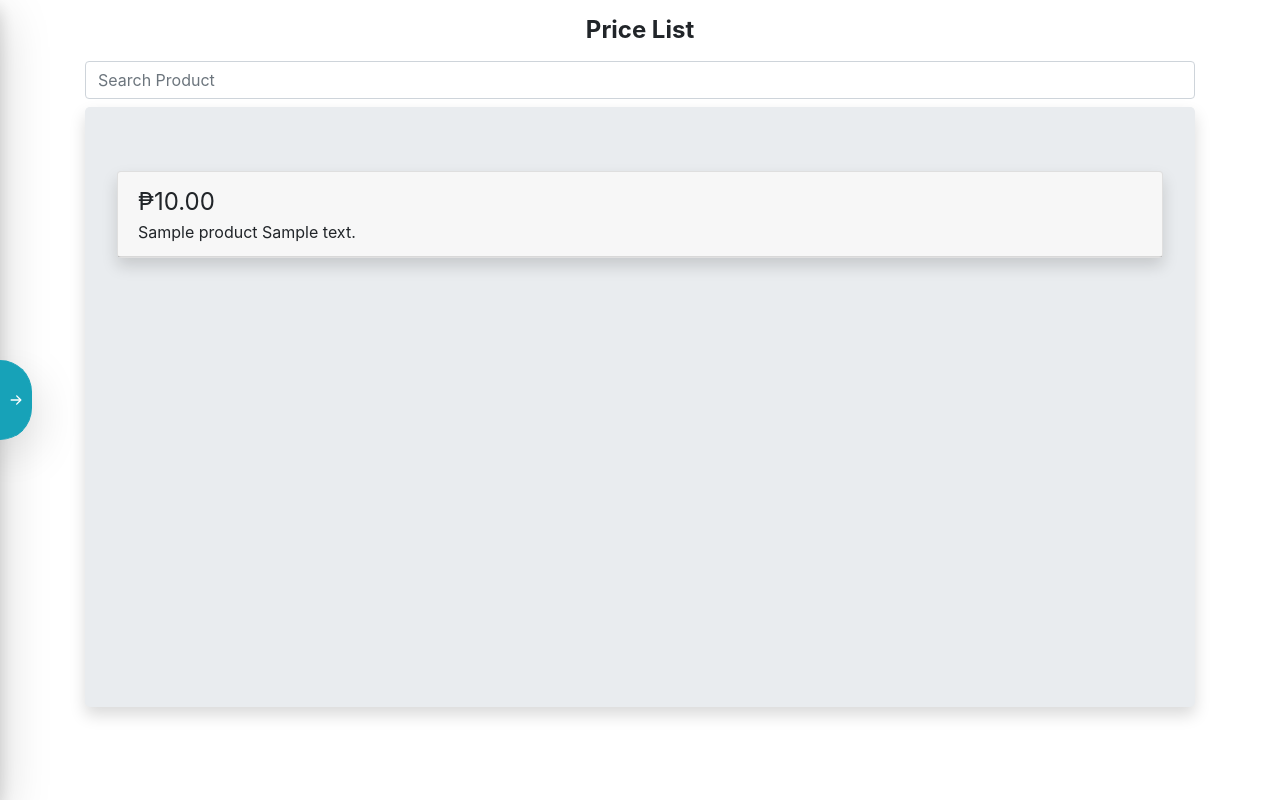
After one commit to nulldot0/CYJ-POS, a Django app: page /sub-product-page/ in a window 1280 px wide. The commit adds this page. Run offline with Django 3.2, Linux system fonts and the light colour scheme; tables that the repository leaves empty hold one stand-in row (values such as "Sample post"); some libraries are stand-ins or nearby versions.

Commit message:
did not commit for a long time on this.

```diff
--- a/POS/models.py
+++ b/POS/models.py
@@ -22,7 +22,7 @@ class Category(models.Model):
 		ordering = ['name']
 
 class Product(models.Model):
-	name = models.CharField(max_length=30, unique=True)
+	name = models.CharField(max_length=30)
 	category = models.ForeignKey(Category, on_delete=models.CASCADE, blank=True)
 
 	def __str__(self):
--- a/POS/static/POS/js/main.js
+++ b/POS/static/POS/js/main.js
@@ -1,5 +1,4 @@
 $(document).ready(function() {
-
 	$('#menu-btn').click(function() {
 		var btn = $(this)
 		if ($($(this).parent()).css('margin-left') == '0px') {
@@ -32,7 +31,7 @@ let formatNum = (num) => {
 			ret_num.push(num[i])
 		}
 
-		return (`-${ret_num.reverse().join('')}`)
+		return `-${ret_num.reverse().join('')}`
 	} else {
 		num = String(num).split('').reverse()
 		let ret_num = []
--- /dev/null
+++ b/POS/static/POS/js/sub_product_page.js
@@ -0,0 +1,11 @@
+$(document).ready(function() {
+	$.get('/get-sub-products/').done((data) => {
+		$('#subProductContainer').empty().html(data)
+	})
+
+	$('input[name="search"]').keyup(function() {
+		search($(this).val(), $('#subProductContainer'))
+	})
+
+
+})
--- a/POS/templates/POS/menu.html
+++ b/POS/templates/POS/menu.html
@@ -4,6 +4,7 @@
 	<div class="w-100 h-100 bg-white nav flex-column p-2 shadow-lg" id="settingMenu">
 		<a href="{% url 'handler-page' %}" class="nav-link btn btn-primary my-1">Home</a>
 		<a href="{% url 'product-page'%}" class="nav-link btn btn-primary my-1">Products</a>
+		<a href="{% url 'sub-product-page'%}" class="nav-link btn btn-primary my-1">Price List</a>
 	</div>
 	<img style="height: 5em; width: 2em; border-radius: 0 200px 200px 0; margin-right: -2em;" class="btn btn-info shadow-lg p-1" src="{% static 'POS/icons/arrow-right-short.svg'%}" id="menu-btn">
 </div>
--- a/POS/templates/POS/pay.html
+++ b/POS/templates/POS/pay.html
@@ -1,4 +1,4 @@
-<div class="bg-light m-0 m-n3 d-flex justify-content-center align-items-center flex-column" style="height: 100vh; width: 100vw">
+<div class="bg-light m-0 m-n3 d-flex justify-content-center align-items-center flex-column" style="height: 100vh">
 	<input type="hidden" name="payable">
 	<p class="mx-2 font-weight-bold badge badge-info py-2" style="font-size: 1.2em" id="total">Total: <span></span></p>
 	<div class="d-flex align-items-center"><span class="mr-2" style="font-size: 2em">₱</span>
--- a/POS/templates/POS/product_page_product_list.html
+++ b/POS/templates/POS/product_page_product_list.html
@@ -5,7 +5,7 @@
   <div class="card-header">
     <div class="d-flex justify-content-between">
     	<div class="w-75">
-	    	<h5 class="m-0"><a class="text-dark text-decoration-none" href="{% url 'modify-product' product.id %}">{{product.name | title}}</a></h5>
+	    	<h5 class="m-0"><a class="text-dark text-decoration-none" href="{% url 'modify-product' product.id %}">{{product.name}}</a></h5>
 	    	<span class="badge badge-info">{{product.category}}</span>
     	</div>
     	<div class="d-flex flex-column justify-content-between">
--- /dev/null
+++ b/POS/templates/POS/sub_product_page.html
@@ -0,0 +1,18 @@
+{% extends 'POS/index.html' %}
+{% load static %}
+
+{% block content %}
+<h4 class="mb-3 font-weight-bold text-center">Price List</h4>
+<input type="text" name="search" class="form-control mb-2" placeholder="Search Product">
+	<div class="jumbotron shadow" style="height: 75vh; overflow-y: auto" id="subProductContainer">
+
+	</div>
+{% endblock %}
+
+{% block js %}
+<script type="text/javascript" src="{% static 'POS/js/sub_product_page.js' %}"></script>
+{% endblock %}
+
+{% block bottom_btn %}
+
+{% endblock %}
--- /dev/null
+++ b/POS/templates/POS/sub_product_page_sub_product_list.html
@@ -0,0 +1,12 @@
+{% for sub_product in sub_products %}
+<div class="card mb-2 shadow" search="{{sub_product.product_family.name}} {{sub_product.description}} {{sub_product.product_family.category}}">
+	<div class="card-header">
+		<p class="m-0" style="font-size: 1.5em">₱{{sub_product.unit_price}}</p>
+		<p class="m-0">{{sub_product.product_family.name}} {{sub_product.description}}</p>
+	</div>
+</div>
+{% empty %}
+<div class="d-flex h-100 justify-content-center align-items-center">
+	<h4>No sub product found.</h4>
+</div>
+{% endfor %}
--- a/POS/urls.py
+++ b/POS/urls.py
@@ -4,28 +4,38 @@ from . import views
 urlpatterns = [
     path('', views.handler_page),
     path('main-counter/', views.main, name='main-counter'),
+
     path('handler/', views.handler_page, name='handler-page'),
     path('handler/get-invoices/', views.handler_get_invoice),
+
     path('product-page/', views.product_page, name='product-page'),
     path('product-page/get-products/', views.product_page_get_products),
     path('product-page/get-categories/', views.product_page_get_categories),
     path('product-page/modify-product/<int:pk>', views.product_page_modify_product, name='modify-product'),
     path('product-page/get-sub-product/<int:pk>', views.product_page_get_sub_product),
     path('product-page/modify-sub-product/<str:action>/<int:pk>', views.product_page_modify_sub_product),
+
+    path('sub-product-page/', views.sub_product_page, name='sub-product-page'),
+    path('get-sub-products/', views.get_sub_products),
+
     path('add-new-product/', views.add_new_product),
     path('add-new-sub-product/<int:pk>', views.add_new_sub_product),
     path('add-new-category/', views.add_new_category),
     path('edit-product/<int:pk>', views.edit_product),
+
     path('get-products/', views.counter_get_products),
     path('add-customer/', views.add_customer),
     path('get-customers/', views.get_customers),
     path('get-sub-products-by-id/', views.get_sub_products_by_id),
     path('get-sub-product-units/<int:pk>', views.get_sub_products_units),
     path('change-customer/', views.change_customer),
+    path('update-sub-product/<int:pk>', views.update_sub_product),
+
     path('counter/<int:pk>', views.counter, name='counter'),
-    path('update-sub-product/<int:pk>', views.update_sub_product),
+
     path('invoice-get-sub-product/<int:pk>', views.invoice_get_sub_product),
     path('invoice/<int:pk>', views.invoice, name='invoice'),
+
     path('pay/<int:pk>', views.pay_page, name='pay'),
     path('pay/payment/<str:method>/<int:pk>', views.pay_payment),
     path('get-total/<int:pk>', views.get_invoice_total),
--- a/POS/views.py
+++ b/POS/views.py
@@ -146,7 +146,7 @@ def counter_get_products(request):
 def get_sub_products_by_id(request):
 	prod_id = request.GET.get('product_id')
 	return render(request, 'POS/counter_sub_product_list.html', {
-			'sub_products': Product.objects.get(id=prod_id).subproduct_set.all().order_by('description')
+			'sub_products': Product.objects.get(id=prod_id).subproduct_set.all().order_by('unit_price')
 		})
 
 def get_sub_products_units(request, pk):
@@ -285,3 +285,11 @@ def get_invoice_total(request, pk):
 	total = invoice.producttransaction_set.all().aggregate(
 		Sum('total_price'))
 	return HttpResponse(dumps(total))
+
+def sub_product_page(request):
+	return render(request, 'POS/sub_product_page.html')
+
+def get_sub_products(request):
+	return render(request, 'POS/sub_product_page_sub_product_list.html', {
+			'sub_products': SubProduct.objects.all().order_by('unit_price')
+		})
```
Also changed, not shown: POS/static/POS/js/POS.js (+59 -57 lines), README.md.
